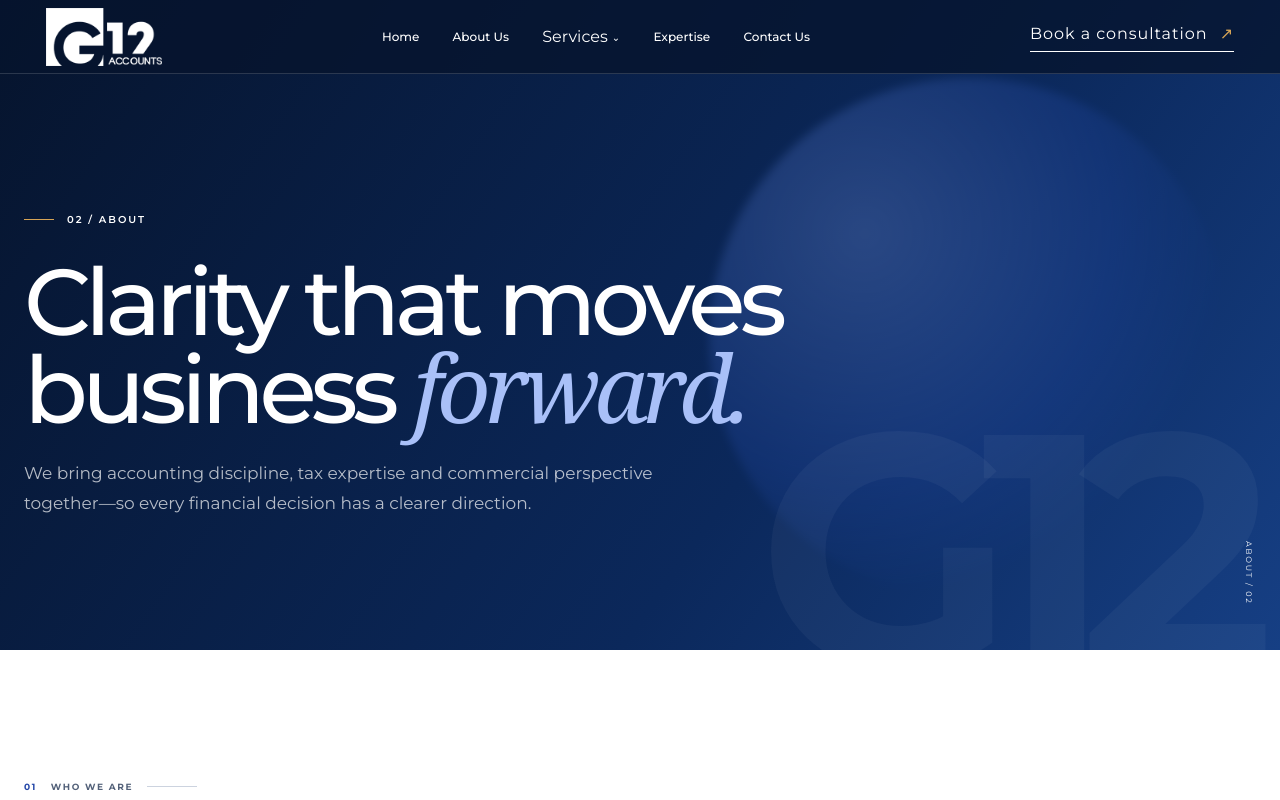
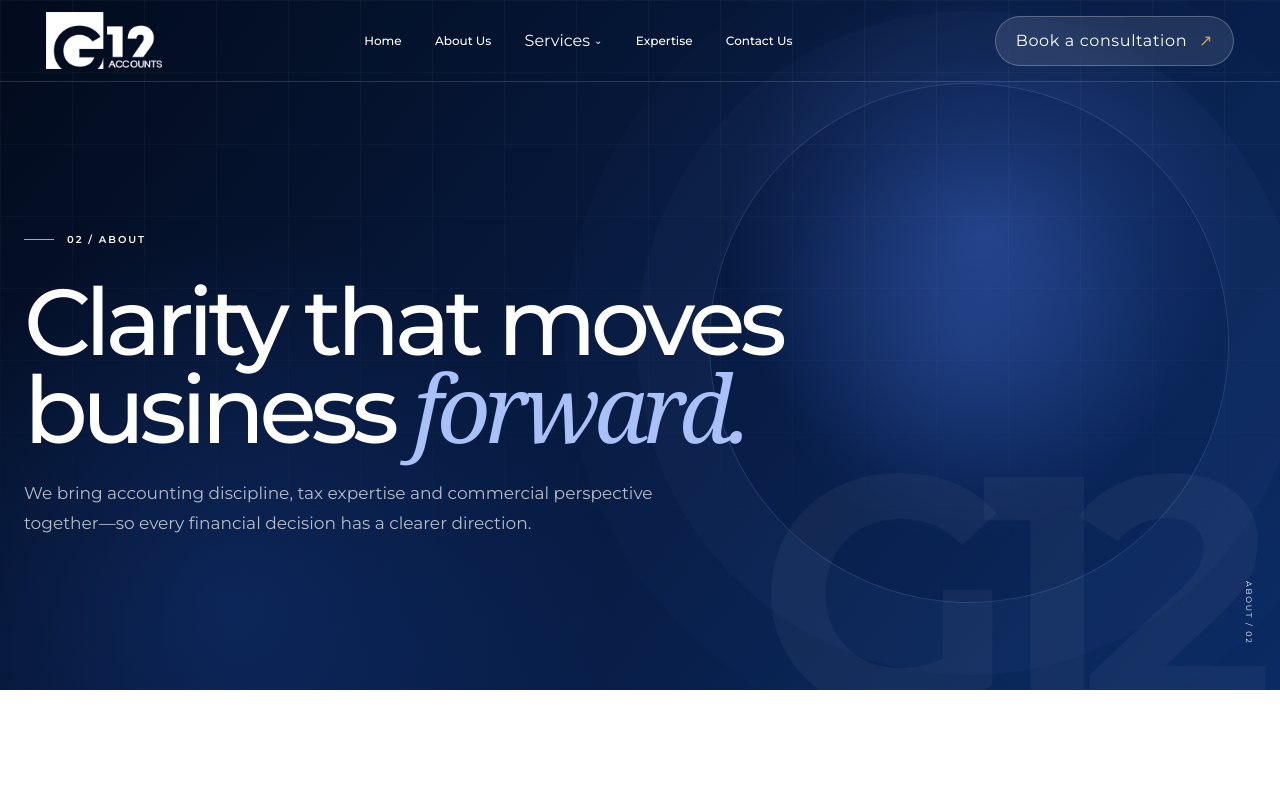
Before and after one commit to gtwelve021/g12accounts, a Next.js app: page /about-us in a window 1280 px wide. Shown: the top 800 px of the page. Built offline with nearby package versions, Linux system fonts and the light colour scheme.

Commit message:
Redesign site with GSAP motion and Vercel-only setup

```diff
--- a/eslint.config.mjs
+++ b/eslint.config.mjs
@@ -9,7 +9,6 @@ const eslintConfig = defineConfig([
   globalIgnores([
     // Default ignores of eslint-config-next:
     ".next/**",
-    ".netlify/**",
     "out/**",
     "build/**",
     "next-env.d.ts",
--- a/package.json
+++ b/package.json
@@ -9,6 +9,7 @@
     "lint": "eslint"
   },
   "dependencies": {
+    "gsap": "^3.15.0",
     "next": "16.3.5",
     "react": "19.2.8",
     "react-dom": "19.2.8"
--- a/src/app/globals.css
+++ b/src/app/globals.css
@@ -59,6 +59,46 @@ body {
     font-weight: 400;
 }
 
+.hero-mesh {
+    background-image:
+        radial-gradient(circle at 77% 34%, rgba(74, 115, 222, .38), transparent 24%),
+        radial-gradient(circle at 18% 88%, rgba(25, 67, 153, .34), transparent 31%),
+        linear-gradient(128deg, #030b1c 0%, #071b42 52%, #0b2a63 100%);
+}
+
+.hero-mesh::before {
+    position: absolute;
+    inset: 0;
+    background-image: linear-gradient(rgba(255, 255, 255, .045) 1px, transparent 1px), linear-gradient(90deg, rgba(255, 255, 255, .045) 1px, transparent 1px);
+    background-size: 72px 72px;
+    mask-image: linear-gradient(to bottom, black, transparent 92%);
+    content: "";
+}
+
+.hero-orbit {
+    border: 1px solid rgba(145, 175, 245, .28);
+    background: radial-gradient(circle at center, rgba(65, 104, 205, .33), transparent 56%);
+    box-shadow: 0 0 0 72px rgba(136, 165, 236, .045), 0 0 0 144px rgba(136, 165, 236, .025);
+}
+
+.glass-panel {
+    border: 1px solid rgba(255, 255, 255, .18);
+    background: linear-gradient(145deg, rgba(255, 255, 255, .14), rgba(255, 255, 255, .045));
+    box-shadow: 0 28px 90px rgba(0, 0, 0, .28);
+    backdrop-filter: blur(20px);
+}
+
+.signal-line {
+    background: linear-gradient(90deg, transparent, #7ea1f7 24%, #d6a456 68%, transparent);
+    transform-origin: left;
+    animation: signal-pulse 3.4s ease-in-out infinite;
+}
+
+@keyframes signal-pulse {
+    0%, 100% { opacity: .4; transform: scaleX(.55); }
+    50% { opacity: 1; transform: scaleX(1); }
+}
+
 a {
     color: inherit;
     text-decoration: none;
@@ -105,5 +145,7 @@ h2 em {
     *::before,
     *::after {
         transition-duration: .01ms !important;
+        animation-duration: .01ms !important;
+        animation-iteration-count: 1 !important;
     }
 }
--- a/src/app/layout.tsx
+++ b/src/app/layout.tsx
@@ -2,6 +2,7 @@ import type { Metadata } from "next";
 import { Geist_Mono, Montserrat } from "next/font/google";
 import { SiteFooter } from "@/components/site-footer";
 import { SiteHeader } from "@/components/site-header";
+import { MotionSystem } from "@/components/motion-system";
 import "./globals.css";
 
 const montserrat = Montserrat({
@@ -67,7 +68,7 @@ export default function RootLayout({ children }: LayoutProps<"/">) {
       lang="en"
       className={`${montserrat.variable} ${geistMono.variable} h-full antialiased`}
     >
-      <body className="min-h-full"><SiteHeader />{children}<SiteFooter /></body>
+      <body className="min-h-full"><MotionSystem /><SiteHeader />{children}<SiteFooter /></body>
     </html>
   );
 }
--- a/src/components/contact-band.tsx
+++ b/src/components/contact-band.tsx
@@ -3,5 +3,5 @@ import { SectionLabel } from "@/components/section-label";
 import { primaryButtonClass } from "@/components/ui-classes";
 
 export function ContactBand({ email = false }: { email?: boolean }) {
-  return <section className="relative grid min-h-[620px] place-items-center overflow-hidden bg-g12-navy px-6 py-[100px] text-center text-white min-[681px]:min-h-[650px]"><div className="absolute inset-0 bg-[radial-gradient(circle_at_72%_50%,#355ebe6e,transparent_25%),repeating-radial-gradient(ellipse_at_72%_50%,transparent_0_55px,#6f95ed24_56px_57px)]" aria-hidden="true" /><div className="relative z-10 max-w-[900px]"><div className="flex justify-center"><SectionLabel number="06" light>Start a conversation</SectionLabel></div><h2 className="mt-[50px] mb-7 [&_em]:text-[#a9c0f8]">Ready to move forward<br />with <em>clarity?</em></h2><p className="mx-auto max-w-[560px] leading-[1.7] text-white/70">Tell us what your business is working toward. We’ll bring the right financial perspective.</p><div className="mt-[42px] flex flex-col items-center justify-center gap-7 min-[681px]:flex-row min-[681px]:gap-10">{email ? <a className={primaryButtonClass} href="mailto:finance@g12.ae">finance@g12.ae <span>↗</span></a> : <Link className={primaryButtonClass} href="/contact-us/">Start a conversation <span>↗</span></Link>}<a className="font-serif text-2xl" href="tel:+97145706451">+971 4 570 6451</a></div></div></section>;
+  return <section className="hero-mesh relative grid min-h-[620px] place-items-center overflow-hidden bg-g12-navy px-6 py-[100px] text-center text-white min-[681px]:min-h-[680px]"><div className="hero-orbit absolute left-1/2 top-1/2 size-[620px] -translate-x-1/2 -translate-y-1/2 opacity-45" aria-hidden="true" /><div data-reveal className="relative z-10 max-w-[900px]"><div className="flex justify-center"><SectionLabel number="06" light>Start a conversation</SectionLabel></div><h2 className="mt-[50px] mb-7 [&_em]:text-[#a9c0f8]">Ready to move forward<br />with <em>clarity?</em></h2><p className="mx-auto max-w-[560px] leading-[1.7] text-white/70">Tell us what your business is working toward. We’ll bring the right financial perspective.</p><div className="mt-[42px] flex flex-col items-center justify-center gap-7 min-[681px]:flex-row min-[681px]:gap-10">{email ? <a className={primaryButtonClass} href="mailto:finance@g12.ae">finance@g12.ae <span>↗</span></a> : <Link className={primaryButtonClass} href="/contact-us/">Start a conversation <span>↗</span></Link>}<a className="font-serif text-2xl" href="tel:+97145706451">+971 4 570 6451</a></div></div></section>;
 }
--- /dev/null
+++ b/src/components/motion-system.tsx
@@ -0,0 +1,66 @@
+"use client";
+
+import { useLayoutEffect } from "react";
+import { usePathname } from "next/navigation";
+import gsap from "gsap";
+import { ScrollTrigger } from "gsap/ScrollTrigger";
+
+export function MotionSystem() {
+  const pathname = usePathname();
+
+  useLayoutEffect(() => {
+    gsap.registerPlugin(ScrollTrigger);
+
+    const reducedMotion = window.matchMedia("(prefers-reduced-motion: reduce)").matches;
+    if (reducedMotion) {
+      gsap.set("[data-reveal], [data-hero-reveal]", { clearProps: "all" });
+      return;
+    }
+
+    const context = gsap.context(() => {
+      const heroTimeline = gsap.timeline({ defaults: { ease: "power3.out" } });
+      heroTimeline
+        .fromTo("[data-hero-reveal]", { y: 46, opacity: 0 }, { y: 0, opacity: 1, duration: 1.05, stagger: 0.1 })
+        .fromTo("[data-hero-panel]", { x: 38, opacity: 0, rotateY: -7 }, { x: 0, opacity: 1, rotateY: 0, duration: 1.2 }, "-=0.75");
+
+      gsap.utils.toArray<HTMLElement>("[data-reveal]").forEach((element) => {
+        gsap.fromTo(
+          element,
+          { y: 54, opacity: 0 },
+          {
+            y: 0,
+            opacity: 1,
+            duration: 0.95,
+            ease: "power3.out",
+            scrollTrigger: { trigger: element, start: "top 86%", once: true },
+          },
+        );
+      });
+
+      gsap.utils.toArray<HTMLElement>("[data-parallax]").forEach((element) => {
+        gsap.to(element, {
+          yPercent: 12,
+          ease: "none",
+          scrollTrigger: { trigger: element.parentElement, start: "top bottom", end: "bottom top", scrub: 0.8 },
+        });
+      });
+
+      gsap.utils.toArray<HTMLElement>("[data-count]").forEach((element) => {
+        const target = Number(element.dataset.count ?? 0);
+        const suffix = element.dataset.suffix ?? "";
+        const counter = { value: 0 };
+        gsap.to(counter, {
+          value: target,
+          duration: 1.7,
+          ease: "power2.out",
+          scrollTrigger: { trigger: element, start: "top 88%", once: true },
+          onUpdate: () => { element.textContent = `${Math.round(counter.value)}${suffix}`; },
+        });
+      });
+    });
+
+    return () => context.revert();
+  }, [pathname]);
+
+  return null;
+}
--- a/src/components/page-hero.tsx
+++ b/src/components/page-hero.tsx
@@ -1,12 +1,12 @@
 export function PageHero({ index, label, title, description }: { index: string; label: string; title: React.ReactNode; description: string }) {
   return (
-    <section className="relative flex min-h-[570px] items-center overflow-hidden bg-[linear-gradient(125deg,#06142d_0%,#0b285b_62%,#163f84_100%)] px-6 pt-[135px] pb-[90px] text-white min-[521px]:min-h-[600px] min-[801px]:min-h-[650px] min-[801px]:px-[max(24px,calc((100vw-1240px)/2))] min-[801px]:pt-[170px]">
-      <div className="absolute top-[12%] right-[4%] size-[520px] rounded-full bg-[radial-gradient(circle_at_30%_30%,#789bf0,#234aa7_48%,transparent_71%)] opacity-[.28] blur-[5px]" aria-hidden="true" />
+    <section className="hero-mesh relative flex min-h-[570px] items-center overflow-hidden bg-[#041027] px-6 pt-[135px] pb-[90px] text-white min-[521px]:min-h-[600px] min-[801px]:min-h-[690px] min-[801px]:px-[max(24px,calc((100vw-1240px)/2))] min-[801px]:pt-[170px]">
+      <div className="hero-orbit absolute top-[12%] right-[4%] size-[520px] rounded-full opacity-70" aria-hidden="true" />
       <span className="absolute right-[3%] bottom-[-5%] text-[clamp(170px,26vw,390px)] leading-[.8] font-bold tracking-[-.1em] text-white/[.04]" aria-hidden="true">G12</span>
       <div className="relative z-10 max-w-[950px]">
-        <div className="flex items-center gap-[13px] text-[10px] font-semibold uppercase tracking-[.2em]"><span className="h-px w-[30px] bg-g12-gold" />{index} / {label}</div>
-        <h1 className="mt-8 mb-[27px] text-[clamp(52px,12vw,78px)] leading-[.91] font-medium tracking-[-.06em] min-[801px]:text-[clamp(62px,7.3vw,108px)] [&_em]:text-[#a9c0f8]">{title}</h1>
-        <p className="m-0 max-w-[650px] text-[15px] leading-[1.75] text-white/70 min-[521px]:text-[17px]">{description}</p>
+        <div data-hero-reveal className="flex items-center gap-[13px] text-[10px] font-semibold uppercase tracking-[.2em]"><span className="h-px w-[30px] bg-g12-gold" />{index} / {label}</div>
+        <h1 data-hero-reveal className="mt-8 mb-[27px] text-[clamp(52px,12vw,78px)] leading-[.91] font-medium tracking-[-.06em] min-[801px]:text-[clamp(62px,7.3vw,108px)] [&_em]:text-[#a9c0f8]">{title}</h1>
+        <p data-hero-reveal className="m-0 max-w-[650px] text-[15px] leading-[1.75] text-white/70 min-[521px]:text-[17px]">{description}</p>
       </div>
       <span className="absolute right-[25px] bottom-[45px] text-[8px] uppercase tracking-[.22em] [writing-mode:vertical-rl] max-[520px]:hidden">{label} / {index}</span>
     </section>
--- a/src/components/site-header.tsx
+++ b/src/components/site-header.tsx
@@ -28,16 +28,23 @@ export function SiteHeader() {
   const pathname = usePathname();
   const [menuOpen, setMenuOpen] = useState(false);
   const [consultationOpen, setConsultationOpen] = useState(false);
-  const isHome = pathname === "/";
+  const [scrolled, setScrolled] = useState(false);
 
   useEffect(() => {
     document.body.style.overflow = menuOpen || consultationOpen ? "hidden" : "";
     return () => { document.body.style.overflow = ""; };
   }, [menuOpen, consultationOpen]);
 
+  useEffect(() => {
+    const updateHeader = () => setScrolled(window.scrollY > 28);
+    updateHeader();
+    window.addEventListener("scroll", updateHeader, { passive: true });
+    return () => window.removeEventListener("scroll", updateHeader);
+  }, []);
+
   return (
-    <header className={`absolute inset-x-0 top-0 z-50 grid h-[72px] grid-cols-[1fr_auto] items-center border-b px-6 text-white transition-colors min-[981px]:h-[74px] min-[981px]:grid-cols-[auto_1fr_auto] min-[981px]:px-[max(46px,calc((100vw-1348px)/2))] ${isHome ? "border-[#d7e1f0] bg-[#edf3ff] text-[#142847]" : "border-white/15 bg-[#06142dc7]"}`} id="top">
-      <Brand light={!isHome && !menuOpen} />
+    <header className={`fixed inset-x-0 top-0 z-50 grid h-[72px] grid-cols-[1fr_auto] items-center border-b px-6 text-white transition-all duration-500 min-[981px]:h-[82px] min-[981px]:grid-cols-[auto_1fr_auto] min-[981px]:px-[max(46px,calc((100vw-1348px)/2))] ${scrolled ? "border-white/10 bg-[#06142de8] shadow-[0_16px_50px_rgba(2,9,24,.18)] backdrop-blur-xl" : "border-white/15 bg-[#06142d1a]"}`} id="top">
+      <Brand light />
       <nav className="hidden h-[74px] items-stretch justify-self-center gap-[clamp(24px,2.6vw,44px)] min-[981px]:flex" aria-label="Main navigation">
         {primaryLinks.slice(0, 2).map((link) => <Link className={`${desktopLink} ${pathname === link.href ? "after:scale-x-100" : ""}`} href={link.href} key={link.label}>{link.label}</Link>)}
         <div className="group relative flex h-full items-center">
@@ -48,7 +55,7 @@ export function SiteHeader() {
         </div>
         {primaryLinks.slice(2).map((link) => <Link className={`${desktopLink} ${pathname === link.href ? "after:scale-x-100" : ""}`} href={link.href} key={link.label}>{link.label}</Link>)}
       </nav>
-      <button className="hidden justify-self-end border-0 border-b border-current bg-transparent pb-[5px] text-xs font-semibold tracking-[.06em] text-inherit min-[981px]:block" type="button" onClick={() => setConsultationOpen(true)}>Book a consultation <span className="ml-[7px] text-g12-gold" aria-hidden="true">↗</span></button>
+      <button className="hidden justify-self-end rounded-full border border-white/25 bg-white/10 px-5 py-3 text-[11px] font-semibold tracking-[.04em] text-inherit backdrop-blur-md transition hover:border-white/50 hover:bg-white hover:text-g12-navy min-[981px]:block" type="button" onClick={() => setConsultationOpen(true)}>Book a consultation <span className="ml-[7px] text-g12-gold" aria-hidden="true">↗</span></button>
       <button className="relative z-[60] grid justify-self-end gap-[7px] border-0 bg-transparent p-2 text-current min-[981px]:hidden" type="button" aria-expanded={menuOpen} aria-controls="mobile-menu" aria-label={menuOpen ? "Close menu" : "Open menu"} onClick={() => setMenuOpen((open) => !open)}><span className={`block h-px w-[27px] bg-current transition-transform ${menuOpen ? "translate-y-1 rotate-45" : ""}`} /><span className={`block h-px w-[27px] bg-current transition-transform ${menuOpen ? "-translate-y-1 -rotate-45" : ""}`} /></button>
       <nav className={`fixed inset-0 z-50 flex flex-col justify-center overflow-auto bg-[#030b1c] px-7 pt-[120px] pb-[50px] text-white transition-opacity min-[981px]:hidden ${menuOpen ? "visible opacity-100" : "invisible pointer-events-none opacity-0"}`} id="mobile-menu" aria-label="Mobile navigation">
         {primaryLinks.slice(0, 2).map((link, index) => <Link className="flex items-baseline gap-5 border-b border-white/15 py-4 font-serif text-[38px] leading-[1.1]" href={link.href} key={link.label} onClick={() => setMenuOpen(false)}><small className="text-[9px] text-g12-gold">{String(index + 1).padStart(2, "0")}</small>{link.label}</Link>)}
```
Also changed, not shown: public/__forms.html (deleted, +0 -16 lines), src/app/page.tsx (+18 -10 lines), src/components/service-accordion.tsx (+1 -1 lines), 2 other files (tests, documents, lock files or other folders).
